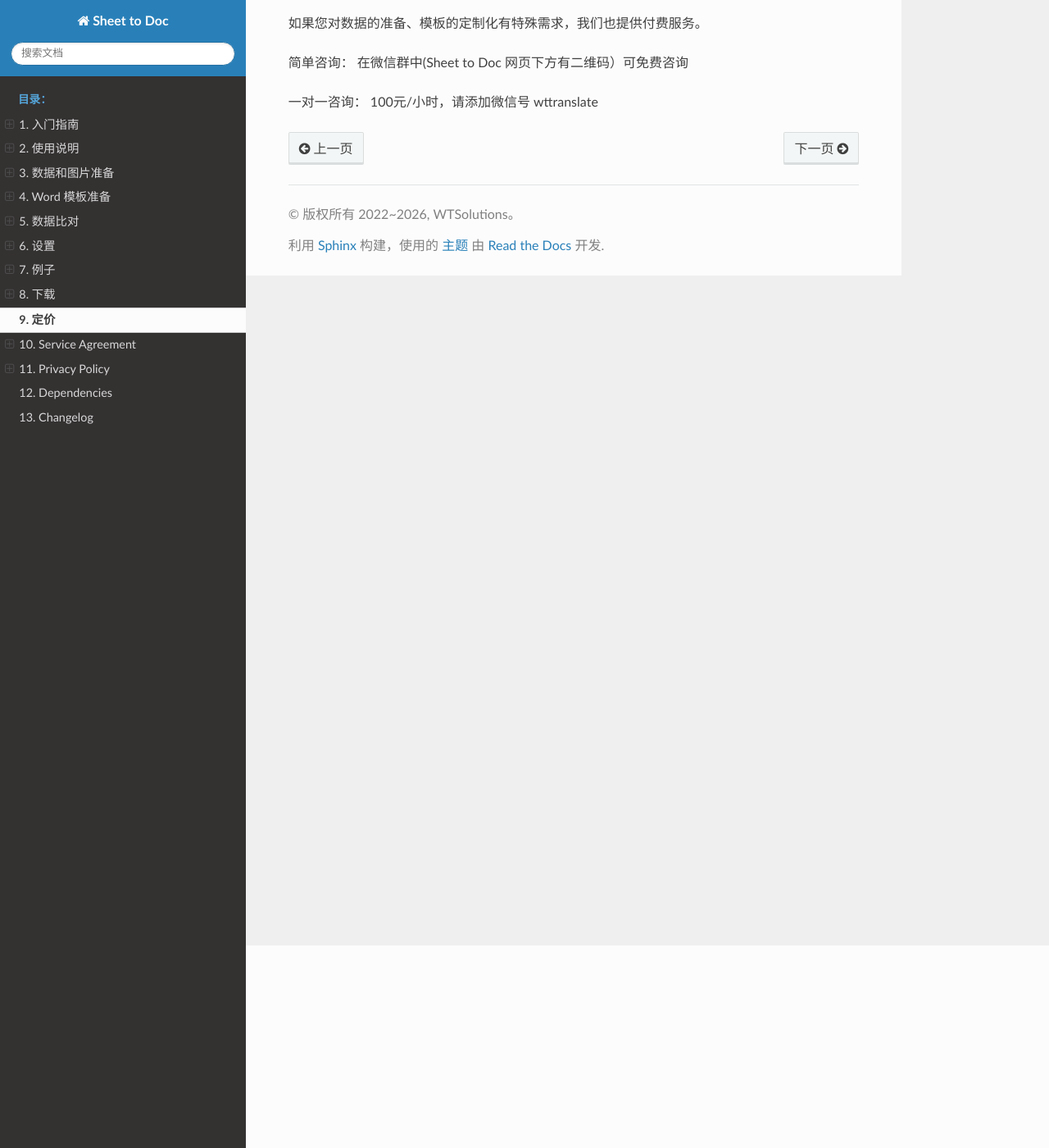
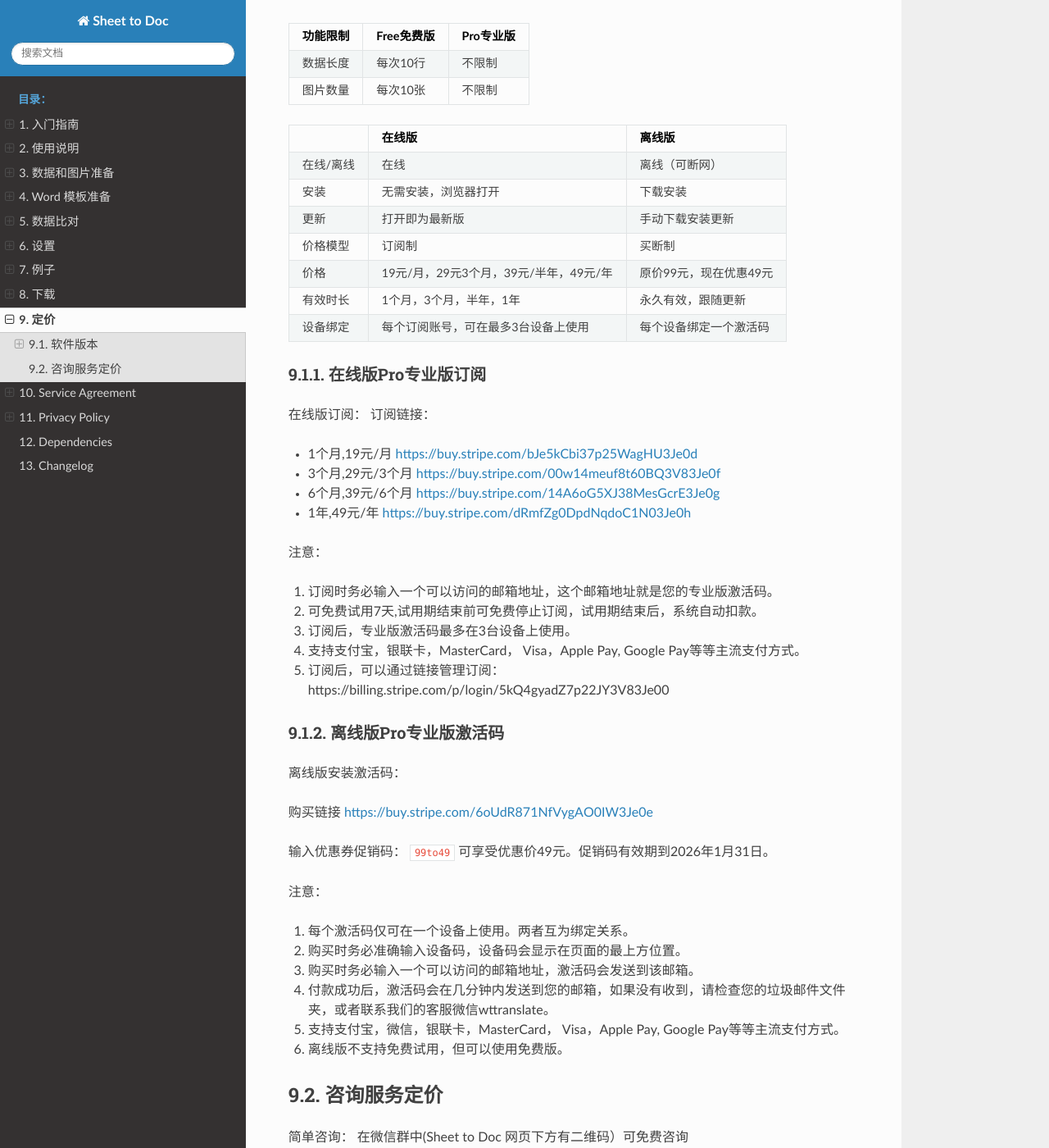
Before and after one commit to he-yang/sheet-to-doc-zh-cn, a Sphinx documentation site: the page built from source/Pricing.md, in a window 1280 px wide and 1400 px high, scrolled down 247 px. Shown: the whole window at 82% size. Built offline with Sphinx 7.4.7 and the Read the Docs theme 3.1.0, drawn with Linux system fonts in a browser that asks for light colours; some of the changed text lies outside the part shown.

Commit message:
update to v2.5

```diff
--- a/source/Pricing.md
+++ b/source/Pricing.md
@@ -2,16 +2,66 @@
 
 [English](https://sheet-to-doc.wtsolutions.cn/en/latest/Pricing.html)
 
+## 软件版本
 
-使用 Sheet to Doc 是现在免费的，您可以在任何时候使用它。
+| 功能限制 | Free免费版 | Pro专业版 |
+| :--------: | :--------: | :--------: |
+| 数据长度 | 每次10行 | 不限制 |
+| 图片数量 | 每次10张 | 不限制 |
 
-如果您对数据的准备、模板的定制化有特殊需求，我们也提供付费服务。
+
+
+|  | 在线版 | 离线版 |
+| :--------: | :--------: | :--------: |
+| 在线/离线| 在线 | 离线（可断网）|
+| 安装 | 无需安装，浏览器打开 | 下载安装 |
+| 更新 | 打开即为最新版 | 手动下载安装更新 |
+| 价格模型 | 订阅制 | 买断制 |
+| 价格 | 19元/月，29元3个月，39元/半年，49元/年 | 原价99元，现在优惠49元 |
+| 有效时长 | 1个月，3个月，半年，1年 | 永久有效，跟随更新 |
+| 设备绑定 | 每个订阅账号，可在最多3台设备上使用 | 每个设备绑定一个激活码 |
+
+### 在线版Pro专业版订阅
+
+在线版订阅：
+订阅链接：
+- 1个月,19元/月
+[https://buy.stripe.com/bJe5kCbi37p25WagHU3Je0d](https://buy.stripe.com/bJe5kCbi37p25WagHU3Je0d)
+- 3个月,29元/3个月
+[https://buy.stripe.com/00w14meuf8t60BQ3V83Je0f](https://buy.stripe.com/00w14meuf8t60BQ3V83Je0f)
+- 6个月,39元/6个月
+[https://buy.stripe.com/14A6oG5XJ38MesGcrE3Je0g](https://buy.stripe.com/14A6oG5XJ38MesGcrE3Je0g)
+- 1年,49元/年
+[https://buy.stripe.com/dRmfZg0DpdNqdoC1N03Je0h](https://buy.stripe.com/dRmfZg0DpdNqdoC1N03Je0h)
+
+注意：
+1. 订阅时务必输入一个可以访问的邮箱地址，这个邮箱地址就是您的专业版激活码。
+2. 可免费试用7天,试用期结束前可免费停止订阅，试用期结束后，系统自动扣款。
+3. 订阅后，专业版激活码最多在3台设备上使用。
+4. 支持支付宝，银联卡，MasterCard， Visa，Apple Pay, Google Pay等等主流支付方式。
+5. 订阅后，可以通过链接管理订阅：https://billing.stripe.com/p/login/5kQ4gyadZ7p22JY3V83Je00
+
+### 离线版Pro专业版激活码
+
+离线版安装激活码：
+
+购买链接 [https://buy.stripe.com/6oUdR871NfVygAO0IW3Je0e](https://buy.stripe.com/6oUdR871NfVygAO0IW3Je0e)
+
+输入优惠券促销码： `99to49` 可享受优惠价49元。促销码有效期到2026年1月31日。
+
+注意：
+1. 每个激活码仅可在一个设备上使用。两者互为绑定关系。
+2. 购买时务必准确输入设备码，设备码会显示在页面的最上方位置。
+3. 购买时务必输入一个可以访问的邮箱地址，激活码会发送到该邮箱。
+4. 付款成功后，激活码会在几分钟内发送到您的邮箱，如果没有收到，请检查您的垃圾邮件文件夹，或者联系我们的客服微信wttranslate。
+5. 支持支付宝，微信，银联卡，MasterCard， Visa，Apple Pay, Google Pay等等主流支付方式。
+6. 离线版不支持免费试用，但可以使用免费版。
+
+## 咨询服务定价
 
 简单咨询： 在微信群中(Sheet to Doc 网页下方有二维码）可免费咨询
 
 一对一咨询： 100元/小时，请添加微信号 wttranslate
-
-
 
 <script async src="https://pagead2.googlesyndication.com/pagead/js/adsbygoogle.js?client=ca-pub-8772217510669640"
      crossorigin="anonymous"></script>
--- a/source/conf.py
+++ b/source/conf.py
@@ -9,7 +9,7 @@
 project = 'Sheet to Doc'
 copyright = '2022~2026, WTSolutions'
 author = 'WTSolutions'
-release = '2.4.0.0'
+release = '2.5.0.0'
 
 # -- General configuration ---------------------------------------------------
 # https://www.sphinx-doc.org/en/master/usage/configuration.html#general-configuration
```
Also changed, not shown: source/Download.md (+2 -1 lines), source/WordTemplate.md (+1 -1 lines), source/privacy.md (+8 -7 lines), source/termsofuse.md (+35 -13 lines).
